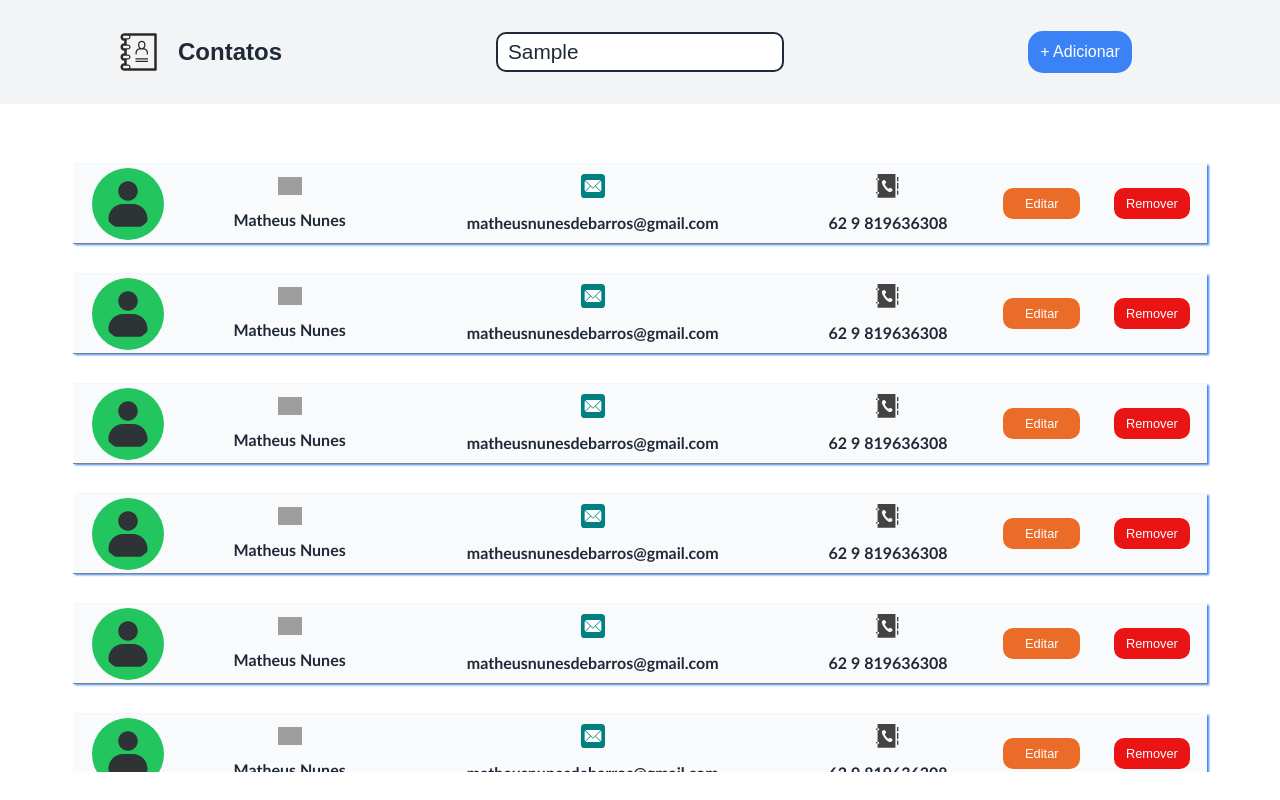
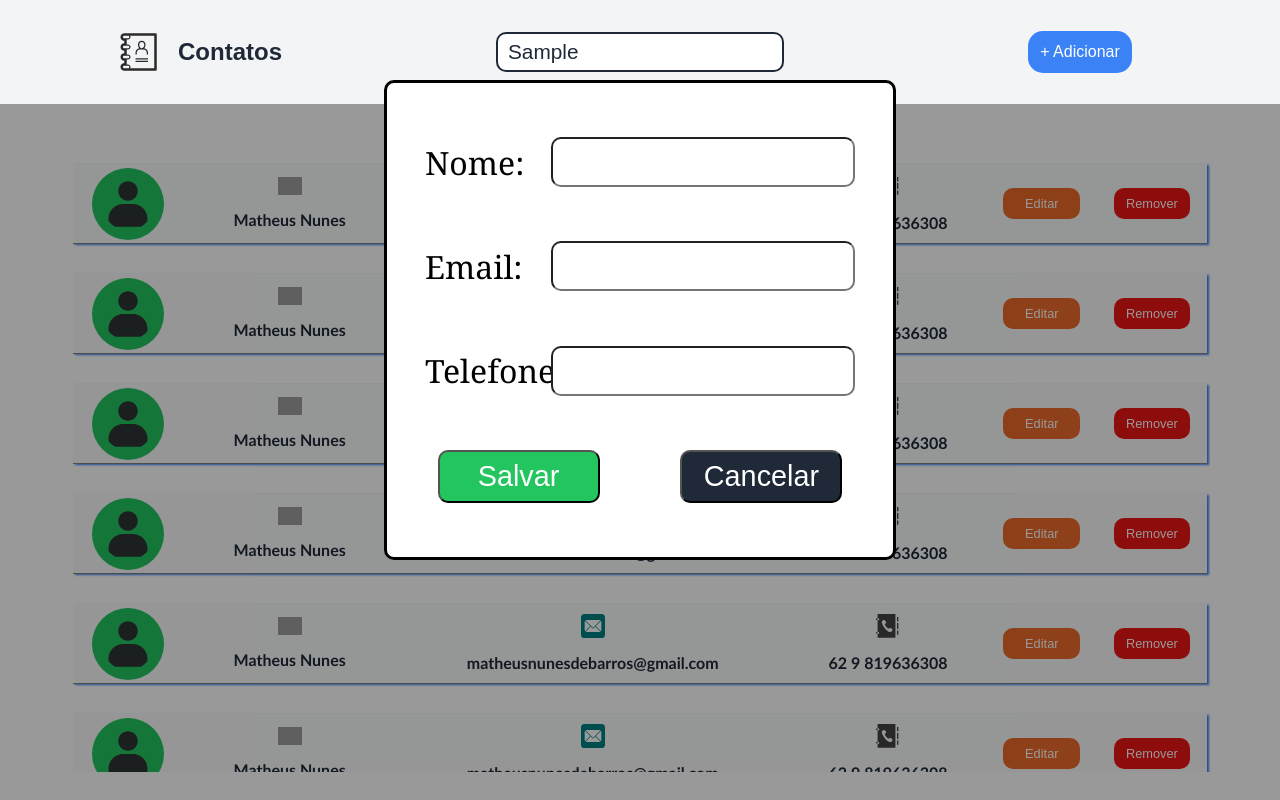
Before and after one commit to MATHEUSNUNES2023BR/ListaDeContatos, a React (Vite) app: page / in a window 1280 px wide. Both pictures are taken after typing "Sample" into the empty fields and a click on the button "+ Adicionar". Built offline with nearby package versions, Linux system fonts and the light colour scheme; grey boxes are pictures that could not be loaded.

Commit message:
Finalizado estrutura modal

```diff
--- a/src/App.tsx
+++ b/src/App.tsx
@@ -1,14 +1,20 @@
+import { useSelector } from "react-redux"
+import { AdicionarContato } from "./containers/AdicionarContato"
 import { BarraEdicao } from "./containers/BarraDeEdicao"
 import { ListaDeContatos } from "./containers/ListaDeContatos"
-import EstiloGlobal from "./styles/Estilo_Global"
+import EstiloGlobal, { ContainerGlobal } from "./styles/Estilo_Global"
+import { RootReducer } from "./store"
 
 function App() {
+  const estadoModal = useSelector((state: RootReducer) => state.modalReducer)
+  console.log(estadoModal.ativo)
   return (
-    <>
+    <ContainerGlobal ativo={estadoModal.ativo}>
       <EstiloGlobal />
       <BarraEdicao />
-      <ListaDeContatos />
-    </>
+      <ListaDeContatos ativo={estadoModal.ativo}/>
+      <AdicionarContato ativo={estadoModal.ativo}/>
+    </ContainerGlobal>
   )
 }
 
--- a/src/components/BarraComponent/index.tsx
+++ b/src/components/BarraComponent/index.tsx
@@ -1,7 +1,9 @@
 import * as S from "./style"
 import IconBarra from '../../assets/contact-svgrepo-com.svg'
-
+import { ativarModal } from "../../store/reducers/modal"
+import { useDispatch } from "react-redux"
 export const BarraComponent = () => {
+    const dispatch = useDispatch()
     return(
         <>
             <S.BarraIcon>
@@ -9,7 +11,7 @@ export const BarraComponent = () => {
                 <h1>Contatos</h1>
             </S.BarraIcon>
             <S.BarraSearch type="text" placeholder="...Pesquisar"/>
-            <S.BarraAdd>+ Adicionar</S.BarraAdd>
+            <S.BarraAdd onClick={()=>dispatch(ativarModal())}>+ Adicionar</S.BarraAdd>
         </>
     )
 }
--- a/src/components/ListaComponent/style.ts
+++ b/src/components/ListaComponent/style.ts
@@ -146,6 +146,7 @@ export const ListaButtonEditar = styled.button`
         width: 65px;
         font-size: 0.75rem;
     }
+
 `
 export const ListaButtonRemover = styled(ListaButtonEditar)`
     background-color:#EB1414;
--- /dev/null
+++ b/src/components/ModalContato/index.tsx
@@ -0,0 +1,26 @@
+import { useDispatch } from "react-redux"
+import { ContainerContato, ModalNome, ModalEmail, ModalTelefone, ModalButtonSalvar, ModalButtonCancelar, ModalButtonContainer } from "./style"
+import { ativarModal } from "../../store/reducers/modal"
+export const ModalContato = ()=>{
+    const dispatch = useDispatch()
+    return(
+        <ContainerContato>
+            <ModalNome>
+                <span>Nome: </span>
+                <input type="text" />
+            </ModalNome>
+            <ModalEmail>
+                <span>Email: </span>
+                <input type="text" />
+            </ModalEmail>
+            <ModalTelefone>
+                <span>Telefone: </span>
+                <input type="text" />
+            </ModalTelefone>
+            <ModalButtonContainer>
+                <ModalButtonSalvar>Salvar</ModalButtonSalvar>
+                <ModalButtonCancelar onClick={()=>dispatch(ativarModal())}>Cancelar</ModalButtonCancelar>
+            </ModalButtonContainer>
+        </ContainerContato>
+    )
+}
--- /dev/null
+++ b/src/components/ModalContato/style.ts
@@ -0,0 +1,72 @@
+import { styled } from "styled-components";
+
+export const ContainerContato = styled.div`
+    display: flex;
+    flex-direction: column;
+    justify-content: space-evenly;
+    width: 100%;
+    height: 100%;
+`
+export const ModalNome = styled.div`
+    width: 100%;
+    display: flex;
+    align-items: center;
+    justify-content: space-around;
+    span{
+        width: 10%;
+        font-size: 2rem;
+        font-family: Georgia, 'Times New Roman', Times, serif;
+    }
+    input{
+        width: 60%;
+        height: 50px;
+        border-radius: 10px;
+        font-size: 1.4rem;
+    }
+    @media (max-width: 992px){
+        span{
+            font-size: 4vw;
+        }
+    }
+    @media (max-width: 576px){
+        span{
+            font-size: 4.5vw;
+            width:25%;
+        }
+        input{
+            width: 70%;
+            height: 34px;
+        }
+    }
+
+`
+export const ModalEmail = styled(ModalNome)`
+`
+export const ModalTelefone = styled(ModalNome)`
+`
+export const ModalButtonContainer = styled.div`
+    width: 80%;
+    margin: 0 auto;
+    display: flex;
+    justify-content: space-between;
+`
+
+export const ModalButtonSalvar = styled.button`
+    width: 40%;
+    font-size: 1.8rem;
+    background-color: #22C55E;
+    color: white;
+    border-radius: 10px;
+    padding: 8px;
+    cursor: pointer;
+    @media (max-width: 992px){
+        font-size: 1.5rem;
+    }
+    @media (max-width: 576px){
+        width: 45%;
+        font-size: 5.2vw;
+    }
+`
+export const ModalButtonCancelar = styled(ModalButtonSalvar)`
+    background-color: #1F2937;
+`
--- /dev/null
+++ b/src/containers/AdicionarContato/index.tsx
@@ -0,0 +1,11 @@
+import { ModalContato } from "../../components/ModalContato"
+import { ContainerModal } from "./style"
+import { Modal } from "../ListaDeContatos/style"
+export const AdicionarContato = ({ ativo }:Modal) =>{
+
+    return(
+        <ContainerModal ativo={ativo}>
+            <ModalContato />
+        </ContainerModal>
+    )
+}
--- /dev/null
+++ b/src/containers/AdicionarContato/style.ts
@@ -0,0 +1,23 @@
+import { styled } from "styled-components";
+import { Modal } from "../ListaDeContatos/style";
+export const ContainerModal = styled.div<Modal>`
+    display: ${({ativo}) => ativo ? 'block' : 'none'};
+    width:40%;
+    top: 10vh;
+    left: 30%;
+    height: 60vh;
+    background-color: #FFFFFF;
+    position: absolute;
+    border-radius: 10px;
+    border: 3px solid black;
+    z-index: 99;
+    @media(max-width: 992px){
+        width:70%;
+        left: 15%;
+    }
+    @media(max-width: 576px){
+        width:80%;
+        top: 17vh;
+        left: 10%;
+    }
+`
--- a/src/containers/ListaDeContatos/index.tsx
+++ b/src/containers/ListaDeContatos/index.tsx
@@ -1,9 +1,10 @@
 import { ListaCoponent } from "../../components/ListaComponent"
 import { ContainerContato } from "./style"
+import { Modal } from "../../containers/ListaDeContatos/style";
 
-export const ListaDeContatos = () => {
+export const ListaDeContatos = ({ ativo }:Modal) => {
     return(
-        <ContainerContato>
+        <ContainerContato ativo={ativo}>
             <ListaCoponent />
             <ListaCoponent />
             <ListaCoponent />
--- a/src/containers/ListaDeContatos/style.ts
+++ b/src/containers/ListaDeContatos/style.ts
@@ -1,6 +1,8 @@
 import { styled } from "styled-components";
-
-export const ContainerContato = styled.div`
+export type Modal = {
+    ativo: boolean;
+}
+export const ContainerContato = styled.div<Modal>`
     margin-top: 20px;
     height: 81vh;
     overflow-y: scroll;
@@ -9,4 +11,6 @@ export const ContainerContato = styled.div`
     @media (max-width: 700px){
         padding: 8px;
     }
+    position: relative;
+    z-index: ${({ ativo }) => ativo ? -1 : 1};
 `
--- a/src/store/index.ts
+++ b/src/store/index.ts
@@ -1,8 +1,10 @@
 import { configureStore } from '@reduxjs/toolkit'
 import contatos from './reducers/contatos'
+import modalReducer from './reducers/modal'
 const store = configureStore({
     reducer: {
-        contatos
+        contatos,
+        modalReducer,
     }
 })
 export type RootReducer = ReturnType<typeof store.getState>
--- /dev/null
+++ b/src/store/reducers/modal.ts
@@ -0,0 +1,20 @@
+import { createSlice, PayloadAction } from "@reduxjs/toolkit";
+import { Modal } from "../../containers/ListaDeContatos/style";
+const initialState:Modal = {
+    ativo: false
+}
+const modalReducer = createSlice({
+    name: 'modal',
+    initialState,
+    reducers:{
+        ativarModal: (state) => {
+            if(state.ativo !== true){
+                state.ativo = true
+            }else{
+                state.ativo = false
+            }
+        }
+    }
+})
+export const { ativarModal } = modalReducer.actions
+export default modalReducer.reducer
--- a/src/styles/Estilo_Global.ts
+++ b/src/styles/Estilo_Global.ts
@@ -1,5 +1,5 @@
-import { createGlobalStyle } from "styled-components";
-
+import styled, { createGlobalStyle } from "styled-components";
+import { Modal } from "../containers/ListaDeContatos/style";
 const EstiloGlobal = createGlobalStyle`
     *{
         margin: 0;
@@ -16,4 +16,9 @@ const EstiloGlobal = createGlobalStyle`
         }
     }
 `
+export const ContainerGlobal = styled.div<Modal>`
+    width: 100vw;
+    height: 100vh;
+    background-color: ${({ ativo }) => ativo ? 'rgba(0,0,0,0.4)' : 'none'};
+`
 export default EstiloGlobal
```
